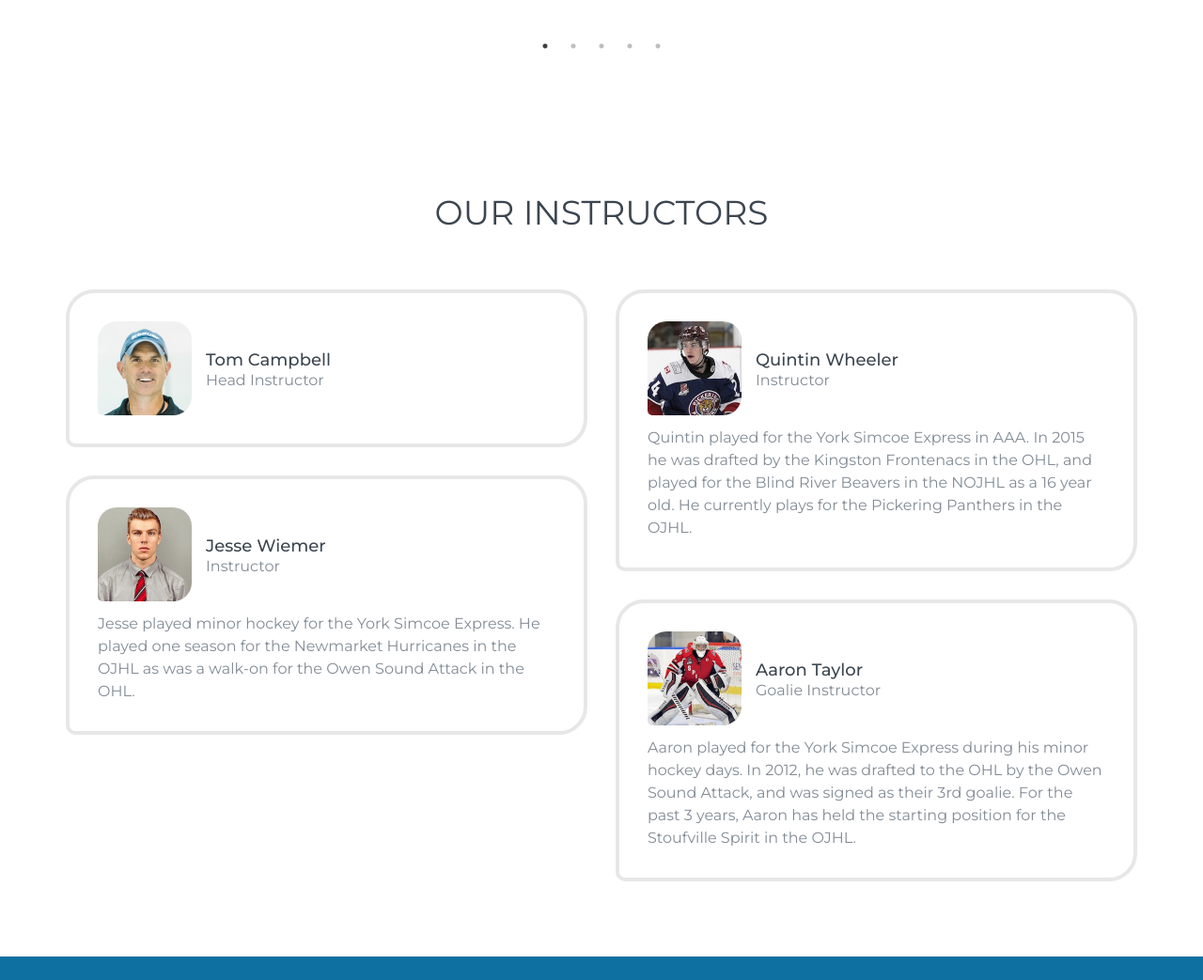
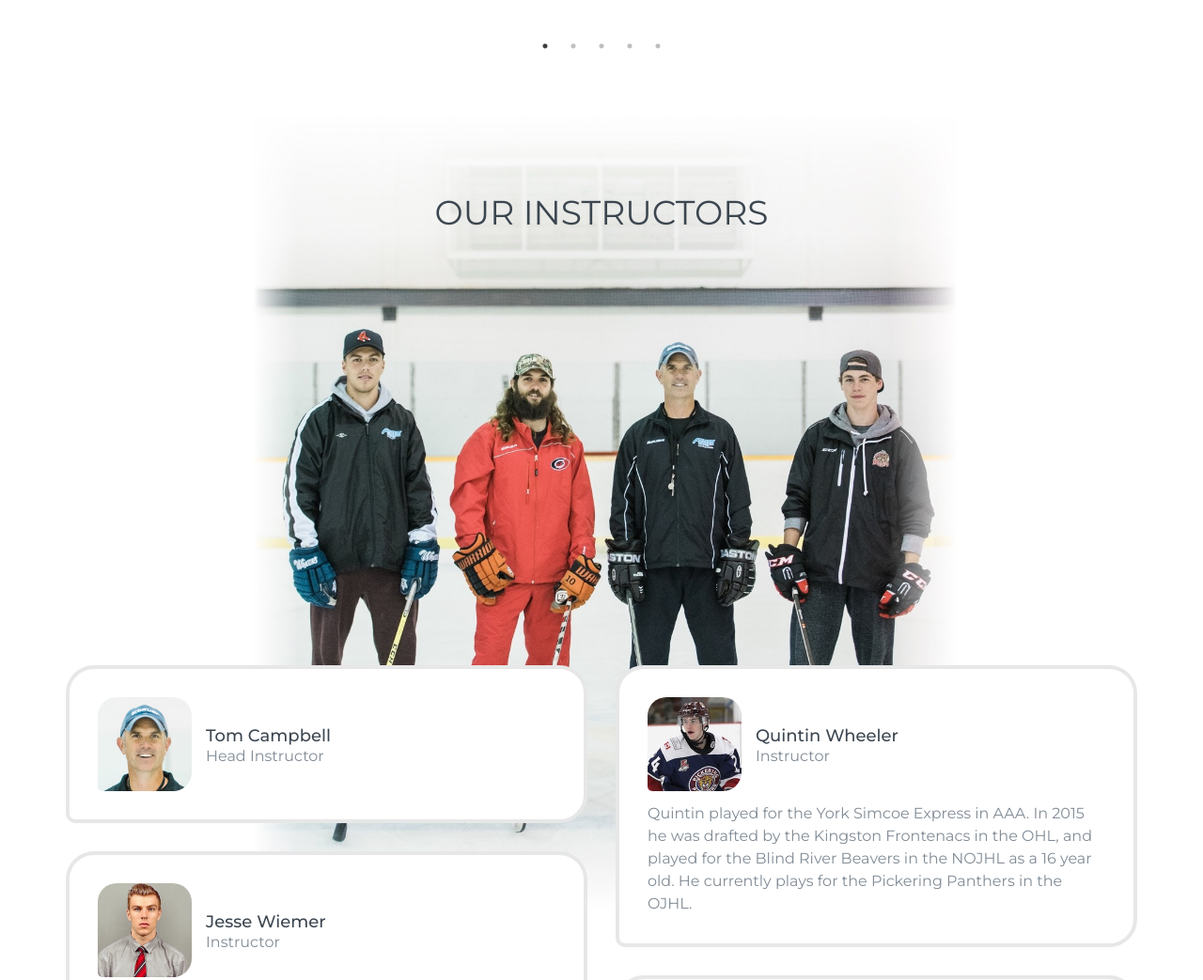
Before and after one commit to harrylewis/harrylewis.github.io, a plain HTML site: page absolute/index.html in a window 1280 px wide. Shown: the part 1240-2283 px from the top of the page at 94% size. Drawn offline with nearby package versions, Linux system fonts and the light colour scheme; files whose address does not match are found by name.

Commit message:
Final edits for Absolute Hockey School website

```diff
--- a/absolute/assets/styles/sass/custom/components/_instructors.scss
+++ b/absolute/assets/styles/sass/custom/components/_instructors.scss
@@ -1,6 +1,72 @@
 // ----------------------------------------------------------------------------
 // This file contains the styling definition for the instructor cards.
 // ----------------------------------------------------------------------------
+
+
+.section--instructors {
+  background-image: url("../../../images/background/bg--instructors.jpg");
+  background-repeat: no-repeat;
+  background-position: center top;
+  background-size: 48em auto;
+}
+
+
+.section--instructors__text {
+  padding-top: 20em;
+}
+
+
+@media (min-width: 768px) {
+
+  .section--instructors {
+    background-image: url("../../../images/background/bg--instructors.jpg");
+    background-repeat: no-repeat;
+    background-position: center -2.5em;
+    background-size: 76.8em auto;
+  }
+
+
+  .section--instructors__text {
+    padding-top: 30em;
+  }
+
+}
+
+
+@media (min-width: 992px) {
+
+  .section--instructors {
+    background-image: url("../../../images/background/bg--instructors.jpg");
+    background-repeat: no-repeat;
+    background-position: center -5em;
+    background-size: 96em auto;
+  }
+
+
+  .section--instructors__text {
+    padding-top: 40em;
+  }
+
+}
+
+
+@media (min-width: 1200px) {
+
+  .section--instructors {
+    background-image: url("../../../images/background/bg--instructors.jpg");
+    background-repeat: no-repeat;
+    background-position: center -5em;
+    background-size: 96em auto;
+  }
+
+
+  .section--instructors__text {
+    padding-top: 40em;
+  }
+
+}
+
+
 
 .instructor {
   display: block;
@@ -8,6 +74,7 @@
   margin-bottom: 2em;
   border: 4px solid #E7E7E7;
   border-radius: 3em 3em 3em 1em;
+  background: #FFFFFF;
 }
 
 
--- a/absolute/index.html
+++ b/absolute/index.html
@@ -60,14 +60,14 @@
       </div>
 
       <!-- instructors -->
-      <div id="section--instructors" class="bounds bounds--pad-medium">
+      <div id="section--instructors" class="bounds bounds--pad-medium section--instructors">
         <div class="container">
           <div class="row">
             <div class="col-lg-12 col-md-12 col-sm-12">
               <h3 class="section__title section__title--center section__title--dark">Our Instructors</h3>
             </div>
           </div>
-          <div class="row">
+          <div class="row section--instructors__text">
             <div class="col-lg-6 col-md-6 col-sm-6">
               <article class="instructor">
                 <div class="instructor__profile cf">
```
Also changed, not shown: absolute/assets/images/background/bg--instructors.jpg (added), absolute/assets/styles/css/custom/main.css.
